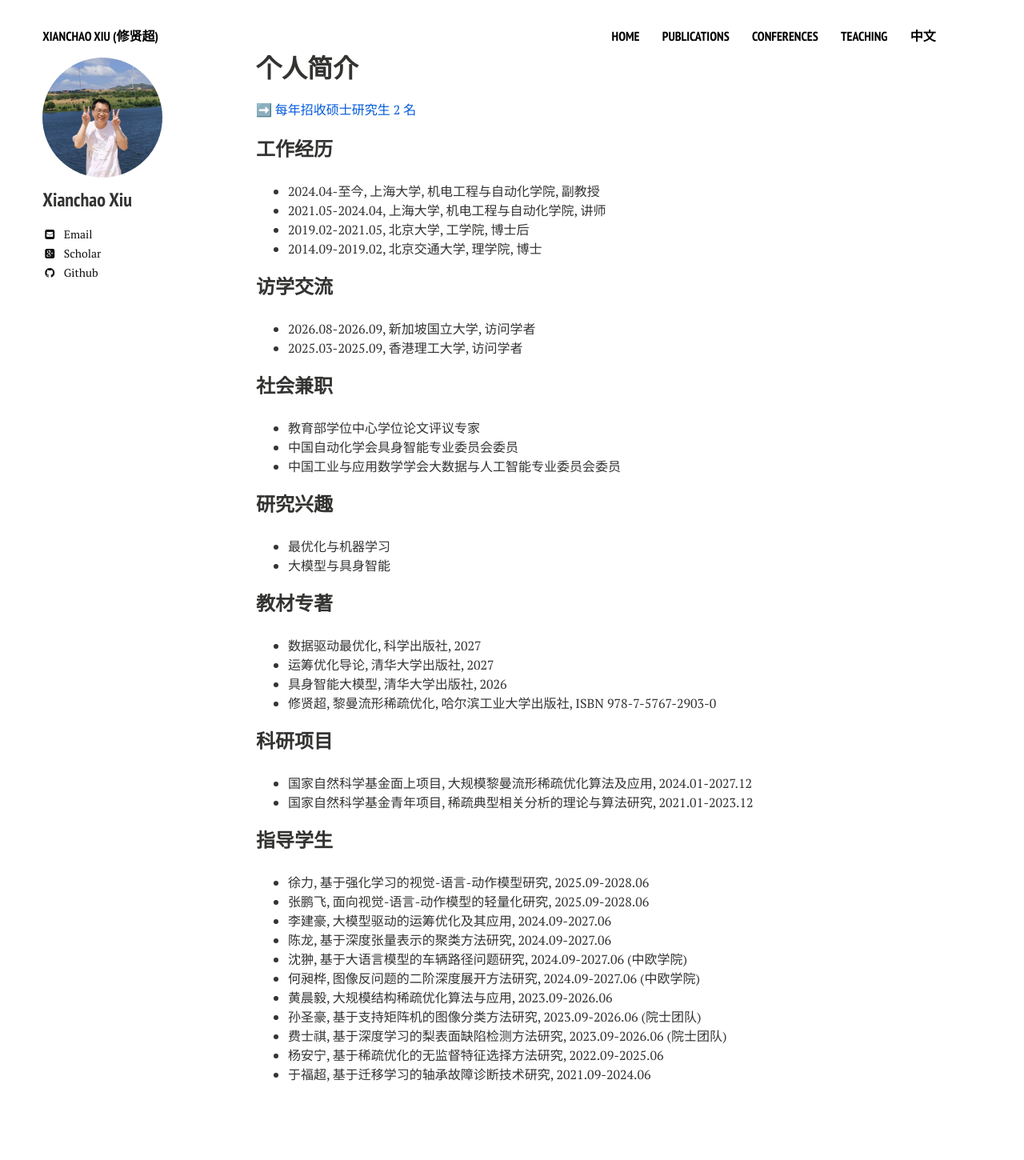
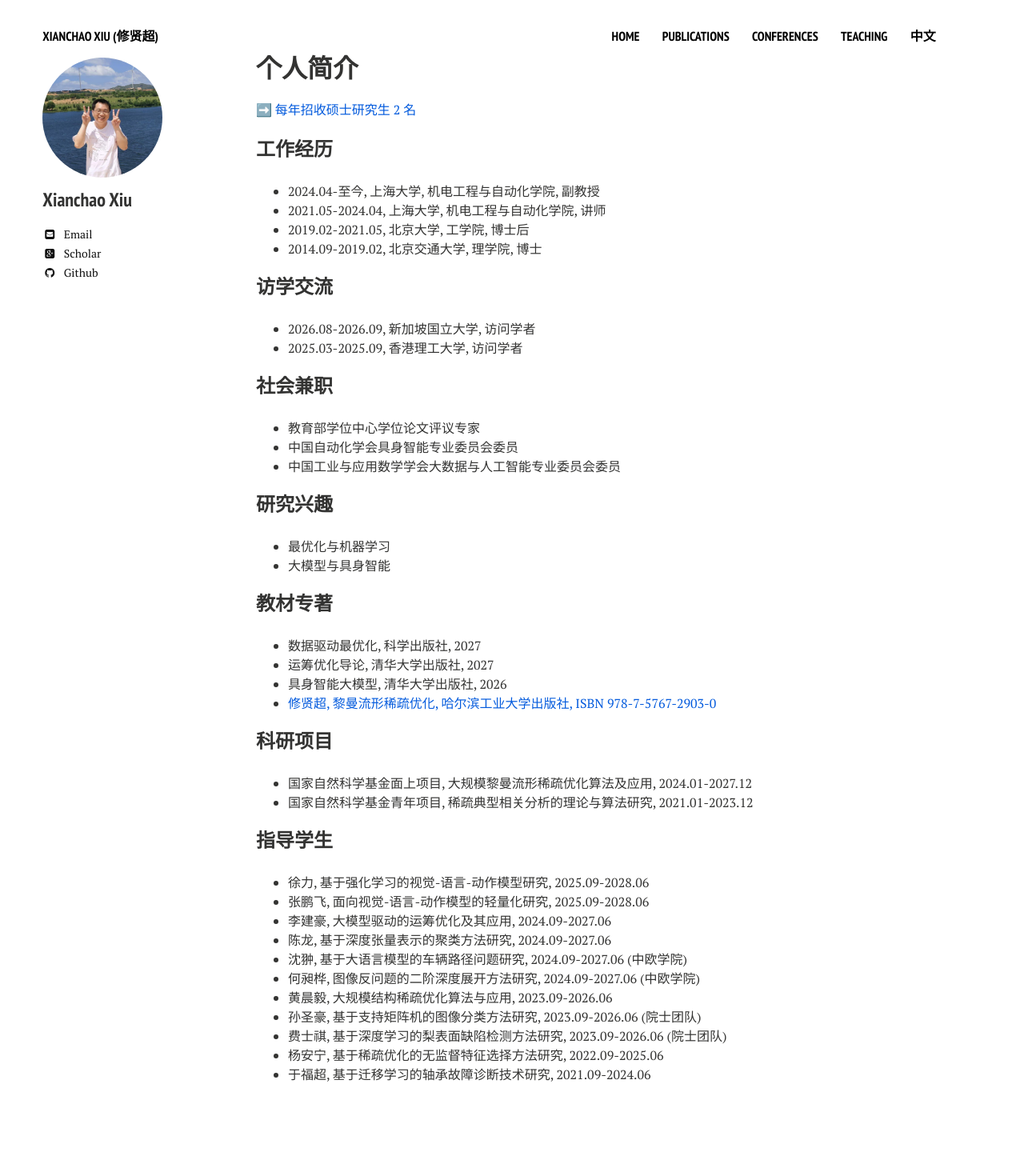
Before and after one commit to xianchaoxiu/xianchaoxiu.github.io, a Jekyll site: the page built from chinese/index.md, in a window 1280 px wide. Shown: the whole page at 80% size. Built offline with Jekyll 4.4.1, drawn with Linux system fonts in a browser that asks for light colours; nearby versions of some CDN libraries.

Commit message:
Update index.md

```diff
--- a/chinese/index.md
+++ b/chinese/index.md
@@ -37,7 +37,8 @@ share: false
 * 数据驱动最优化, 科学出版社, 2027 <br>
 * 运筹优化导论, 清华大学出版社, 2027 <br>
 * 具身智能大模型, 清华大学出版社, 2026 <br>
-* 修贤超, 黎曼流形稀疏优化, 哈尔滨工业大学出版社, ISBN  978-7-5767-2903-0 <br>
+* <a href="https://xianchaoxiu.github.io/chinese/book/OPT/" class="textlink" target="_blank">修贤超, 黎曼流形稀疏优化, 哈尔滨工业大学出版社, ISBN  978-7-5767-2903-0</a> <br>
+
 
 
 ### 科研项目
```
